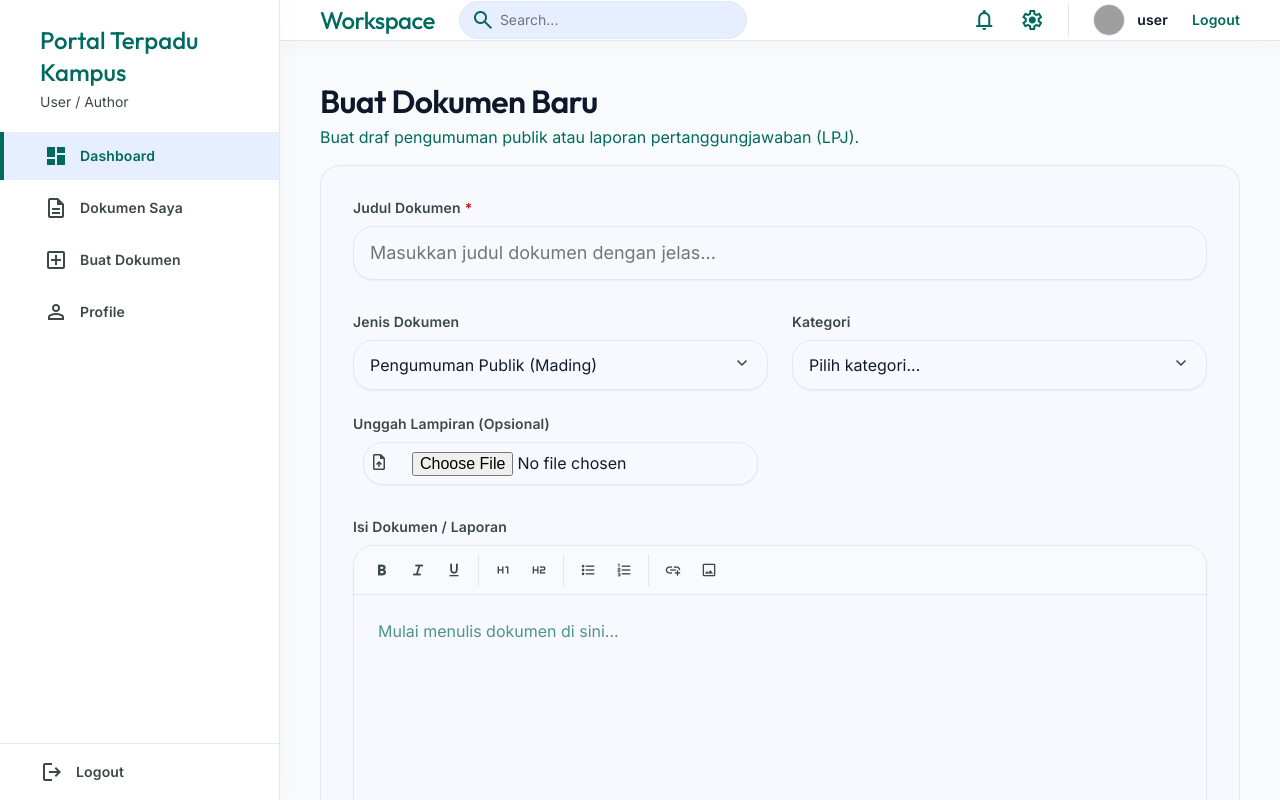
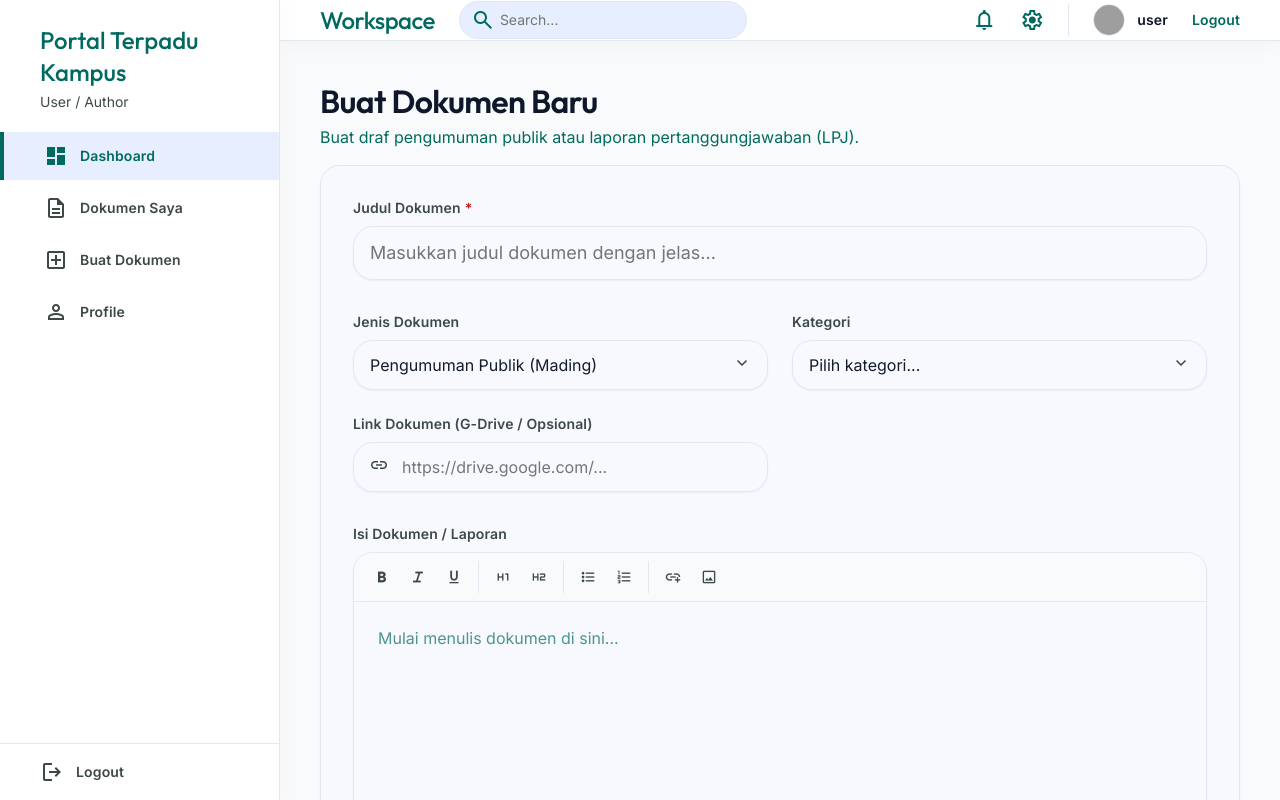
Before and after one commit to hikma-rmd/portal-publikasi, a Next.js app: page /dashboard/new in a window 1280 px wide. Built offline with nearby package versions, Linux system fonts and the light colour scheme; no server answers; the database is empty; sample sign-in values are in the browser's storage; grey boxes are pictures that could not be loaded.

Commit message:
refactor: replace file upload with URL input to bypass firebase storage pricing

```diff
--- a/src/app/dashboard/new/page.js
+++ b/src/app/dashboard/new/page.js
@@ -14,7 +14,7 @@ export default function NewArticle() {
   const [title, setTitle] = useState("");
   const [category, setCategory] = useState("");
   const [documentType, setDocumentType] = useState("pengumuman");
-  const [file, setFile] = useState(null);
+  const [fileUrl, setFileUrl] = useState("");
   const [loading, setLoading] = useState(false);
 
   const editorRef = useRef(null);
@@ -34,11 +34,12 @@ export default function NewArticle() {
         category,
         documentType,
         content,
+        fileUrl,
         authorId: user.uid,
         status, // 'draft' or 'pending'
       };
 
-      await addArticle(articleData, file);
+      await addArticle(articleData);
       router.push("/dashboard/articles");
     } catch (error) {
       console.error("Error adding article:", error);
@@ -126,22 +127,23 @@ export default function NewArticle() {
               </div>
             </div>
 
-            {/* File Upload */}
+            {/* File URL */}
             <div className={styles.fieldGroup}>
-              <label className={`${styles.label} font-label-md`} htmlFor="fileUpload">
-                Unggah Lampiran (Opsional)
+              <label className={`${styles.label} font-label-md`} htmlFor="fileUrl">
+                Link Dokumen (G-Drive / Opsional)
               </label>
-              <div className={styles.urlContainer} style={{ padding: "0 10px" }}>
+              <div className={styles.urlContainer}>
                 <div className={styles.urlIcon}>
-                  <span className="material-symbols-outlined" style={{ fontSize: "20px" }}>upload_file</span>
+                  <span className="material-symbols-outlined" style={{ fontSize: "20px" }}>link</span>
                 </div>
                 <input
                   className={`${styles.urlInput} font-body-md`}
-                  id="fileUpload"
-                  type="file"
-                  onChange={(e) => setFile(e.target.files[0])}
+                  id="fileUrl"
+                  type="url"
+                  placeholder="https://drive.google.com/..."
+                  value={fileUrl}
+                  onChange={(e) => setFileUrl(e.target.value)}
                   disabled={loading}
-                  style={{ paddingTop: "8px", paddingBottom: "8px" }}
                 />
               </div>
             </div>
--- a/src/firebase/db.js
+++ b/src/firebase/db.js
@@ -18,25 +18,11 @@ import { ref, uploadBytes, getDownloadURL } from "firebase/storage";
 
 /**
  * Creates a new article in Firestore.
- * @param {Object} articleData - The article details
- * @param {File} [attachmentFile] - Optional file to upload (PDF, DOCX, etc.)
+ * @param {Object} articleData - The article details including fileUrl if any
  */
-export const addArticle = async (articleData, attachmentFile = null) => {
-  let fileUrl = null;
-  let fileName = null;
-
-  if (attachmentFile) {
-    // Upload file to storage
-    const storageRef = ref(storage, `documents/${Date.now()}_${attachmentFile.name}`);
-    const uploadResult = await uploadBytes(storageRef, attachmentFile);
-    fileUrl = await getDownloadURL(uploadResult.ref);
-    fileName = attachmentFile.name;
-  }
-
+export const addArticle = async (articleData) => {
   const newArticle = {
     ...articleData,
-    fileUrl: fileUrl,
-    fileName: fileName,
     createdAt: serverTimestamp(),
     updatedAt: serverTimestamp(),
   };
```
